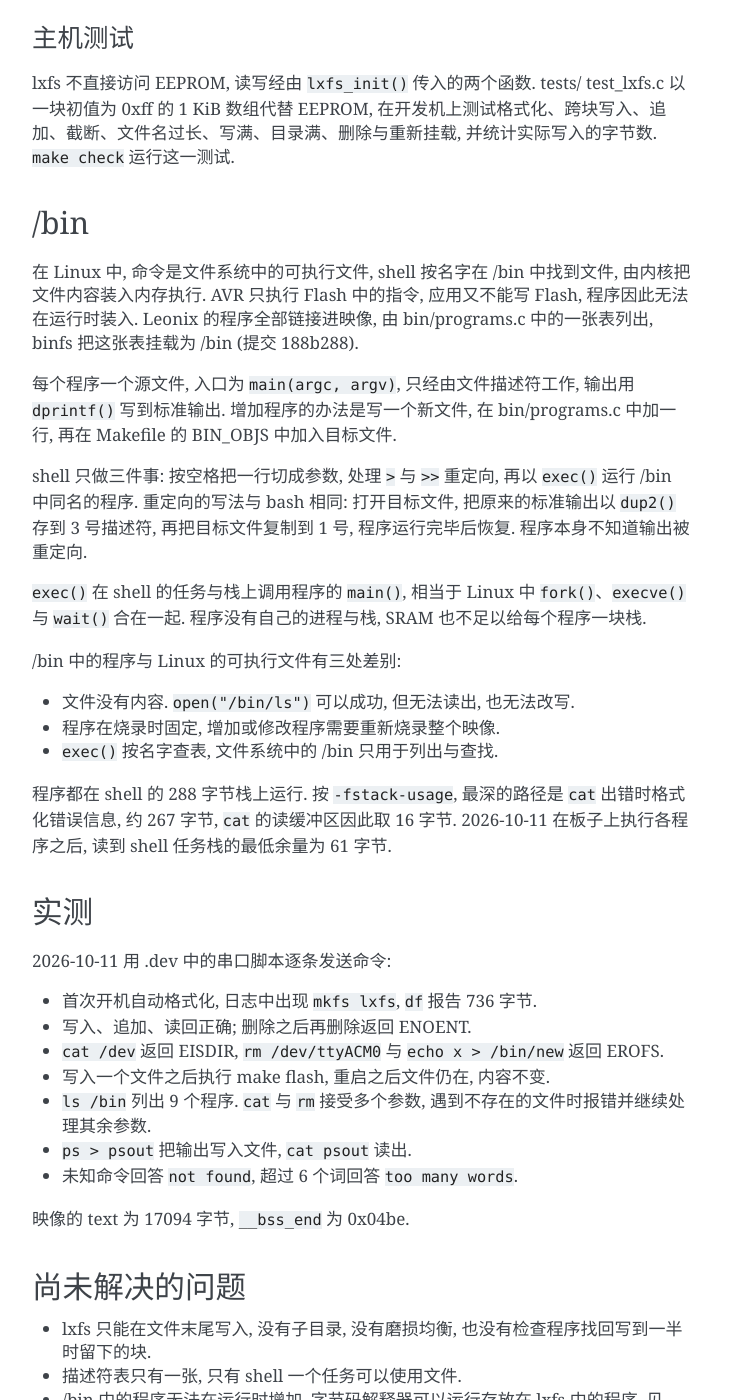
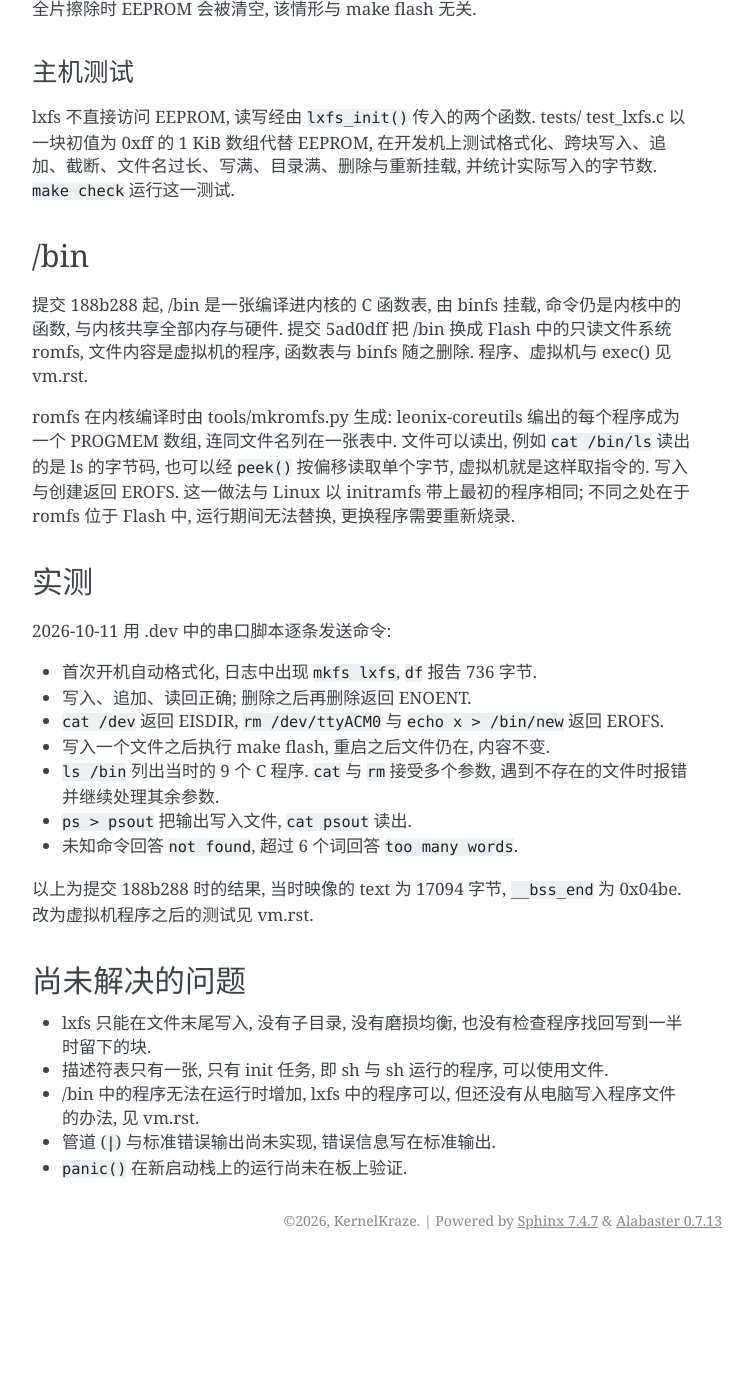
Before and after one commit to w3ngzv/Leonix, a Sphinx documentation site: the page built from Documentation/notes/vfs.rst, in a window 1280 px wide and 1400 px high, scrolled down 3376 px. Shown: the whole window, without its empty margins (388-1141 px from the left). Built offline with Sphinx 7.4.7, drawn with Linux system fonts in a browser that asks for light colours; after the commit the page ends 4636 px from its top, so only the background shows below that; some of the changed text lies outside the part shown.

Commit message:
Documentation: 记录虚拟机、系统调用与用户空间
vfs.rst 仍把 /bin 描述为 C 函数表, shell.rst 仍把 shell 描述为内核任务,
两者在 5ad0dff 与 785d5ca 之后都已不成立. 隔离为何由解释器保证、代码
为何不复制进 SRAM、栈为何曾降到 3 字节余量, 这些理由此前只在提交说明
中; 三个仓库的划分与 GNU coreutils 的关系也一并写明.

building.rst 增加构建前须检出的 external/ 两个仓库.

Signed-off-by: KernelKraze <admin@mail.go1.qzz.io>

```diff
--- a/Documentation/notes/index.rst
+++ b/Documentation/notes/index.rst
@@ -25,3 +25,4 @@
    usb
    shell
    vfs
+   vm
--- a/Documentation/notes/vfs.rst
+++ b/Documentation/notes/vfs.rst
@@ -8,8 +8,8 @@
 路径命名空间的一层. 程序只调用 ``open()``、``read()``、``write()`` 与
 ``close()``, 不必知道文件位于哪个文件系统, 也不必知道对面是文件还是设备,
 这一设计常被概括为"一切皆文件". Leonix 实现了这一层的最小形式: 设备挂载在
-/dev, 程序挂载在 /bin, 其余路径属于 EEPROM 上的文件系统 lxfs. 代码在 fs/、
-bin/ 与 drivers/eeprom.c.
+/dev, 程序挂载在 /bin, 内核状态挂载在 /proc, 其余路径属于 EEPROM 上的文件
+系统 lxfs. 代码在 fs/ 与 drivers/eeprom.c.
 
 
 使用
@@ -55,7 +55,7 @@
   0x0100 起        .data, 之后是 .bss
   至 0x07ff        启动栈, 自 0x07ff 向下
   0x0800 - 0x0801  boot key
-  0x0802 起        .noinit: 液晶屏、USB 与 shell 的任务栈
+  0x0802 起        .noinit: 液晶屏、USB 与 init 的任务栈
   ===============  ========================================
 
 三块栈以 ``section(".noinit.stacks")`` 声明, 链接时以
@@ -65,7 +65,7 @@
 0x0802.
 
 启动栈原先从 RAMEND (0x0aff) 向下. 任务栈搬到上方之后, ``main()`` 的栈与
-它们重叠, ``task_create()`` 填充 0xa5 时会改写 ``main()`` 自己的栈. 复位与
+这些任务栈重叠, ``task_create()`` 填充 0xa5 时会改写 ``main()`` 自己的栈. 复位与
 ``panic()`` 因此都把 SP 设为 0x07ff. 布局写在 include/leonix/memlayout.h.
 
 按 ``-fstack-usage``, ``main()`` 经 ``printk()`` 约用 86 字节, ``panic()``
@@ -104,8 +104,9 @@
   =======  =========================  ============================
   挂载点   文件系统                   代码
   =======  =========================  ============================
-  /bin     程序表, 只读               fs/binfs.c, bin/programs.c
+  /bin     romfs, Flash 中的程序      fs/romfs.c, tools/mkromfs.py
   /dev     字符设备                   fs/char_dev.c
+  /proc    内核状态的文本             fs/procfs.c
   /        lxfs, EEPROM               fs/lxfs.c, drivers/eeprom.c
   =======  =========================  ============================
 
@@ -179,34 +180,17 @@
 /bin
 ====
 
-在 Linux 中, 命令是文件系统中的可执行文件, shell 按名字在 /bin 中找到
-文件, 由内核把文件内容装入内存执行. AVR 只执行 Flash 中的指令, 应用又
-不能写 Flash, 程序因此无法在运行时装入. Leonix 的程序全部链接进映像, 由
-bin/programs.c 中的一张表列出, binfs 把这张表挂载为 /bin (提交 188b288).
+提交 188b288 起, /bin 是一张编译进内核的 C 函数表, 由 binfs 挂载, 命令
+仍是内核中的函数, 与内核共享全部内存与硬件. 提交 5ad0dff 把 /bin 换成
+Flash 中的只读文件系统 romfs, 文件内容是虚拟机的程序, 函数表与 binfs 随之
+删除. 程序、虚拟机与 exec() 见 vm.rst.
 
-每个程序一个源文件, 入口为 ``main(argc, argv)``, 只经由文件描述符工作,
-输出用 ``dprintf()`` 写到标准输出. 增加程序的办法是写一个新文件, 在
-bin/programs.c 中加一行, 再在 Makefile 的 BIN_OBJS 中加入目标文件.
-
-shell 只做三件事: 按空格把一行切成参数, 处理 ``>`` 与 ``>>`` 重定向, 再以
-``exec()`` 运行 /bin 中同名的程序. 重定向的写法与 bash 相同: 打开目标文件,
-把原来的标准输出以 ``dup2()`` 存到 3 号描述符, 再把目标文件复制到 1 号,
-程序运行完毕后恢复. 程序本身不知道输出被重定向.
-
-``exec()`` 在 shell 的任务与栈上调用程序的 ``main()``, 相当于 Linux 中
-``fork()``、``execve()`` 与 ``wait()`` 合在一起. 程序没有自己的进程与栈,
-SRAM 也不足以给每个程序一块栈.
-
-/bin 中的程序与 Linux 的可执行文件有三处差别:
-
-- 文件没有内容. ``open("/bin/ls")`` 可以成功, 但无法读出, 也无法改写.
-- 程序在烧录时固定, 增加或修改程序需要重新烧录整个映像.
-- ``exec()`` 按名字查表, 文件系统中的 /bin 只用于列出与查找.
-
-程序都在 shell 的 288 字节栈上运行. 按 ``-fstack-usage``, 最深的路径是
-``cat`` 出错时格式化错误信息, 约 267 字节, ``cat`` 的读缓冲区因此取 16
-字节. 2026-10-11 在板子上执行各程序之后, 读到 shell 任务栈的最低余量为
-61 字节.
+romfs 在内核编译时由 tools/mkromfs.py 生成: leonix-coreutils 编出的每个
+程序成为一个 PROGMEM 数组, 连同文件名列在一张表中. 文件可以读出, 例如
+``cat /bin/ls`` 读出的是 ls 的字节码, 也可以经 ``peek()`` 按偏移读取单个
+字节, 虚拟机就是这样取指令的. 写入与创建返回 EROFS. 这一做法与 Linux 以
+initramfs 带上最初的程序相同; 不同之处在于 romfs 位于 Flash 中, 运行期间
+无法替换, 更换程序需要重新烧录.
 
 
 实测
@@ -219,12 +203,13 @@
 - ``cat /dev`` 返回 EISDIR, ``rm /dev/ttyACM0`` 与 ``echo x > /bin/new``
   返回 EROFS.
 - 写入一个文件之后执行 make flash, 重启之后文件仍在, 内容不变.
-- ``ls /bin`` 列出 9 个程序. ``cat`` 与 ``rm`` 接受多个参数, 遇到不存在的
-  文件时报错并继续处理其余参数.
+- ``ls /bin`` 列出当时的 9 个 C 程序. ``cat`` 与 ``rm`` 接受多个参数, 遇到
+  不存在的文件时报错并继续处理其余参数.
 - ``ps > psout`` 把输出写入文件, ``cat psout`` 读出.
 - 未知命令回答 ``not found``, 超过 6 个词回答 ``too many words``.
 
-映像的 text 为 17094 字节, ``__bss_end`` 为 0x04be.
+以上为提交 188b288 时的结果, 当时映像的 text 为 17094 字节, ``__bss_end``
+为 0x04be. 改为虚拟机程序之后的测试见 vm.rst.
 
 
 尚未解决的问题
@@ -232,8 +217,8 @@
 
 - lxfs 只能在文件末尾写入, 没有子目录, 没有磨损均衡, 也没有检查程序找回
   写到一半时留下的块.
-- 描述符表只有一张, 只有 shell 一个任务可以使用文件.
-- /bin 中的程序无法在运行时增加. 字节码解释器可以运行存放在 lxfs 中的程序,
-  见 shell.rst 的 "shell" 一节.
+- 描述符表只有一张, 只有 init 任务, 即 sh 与 sh 运行的程序, 可以使用文件.
+- /bin 中的程序无法在运行时增加, lxfs 中的程序可以, 但还没有从电脑写入
+  程序文件的办法, 见 vm.rst.
 - 管道 (``|``) 与标准错误输出尚未实现, 错误信息写在标准输出.
 - ``panic()`` 在新启动栈上的运行尚未在板上验证.
```
Also changed, not shown: other parts of Documentation/notes/vfs.rst (+1 -1 lines), Documentation/building.rst (+15 -2 lines), Documentation/notes/shell.rst (+15 -24 lines), Documentation/notes/vm.rst (added, +233 -0 lines), 2 other files.
